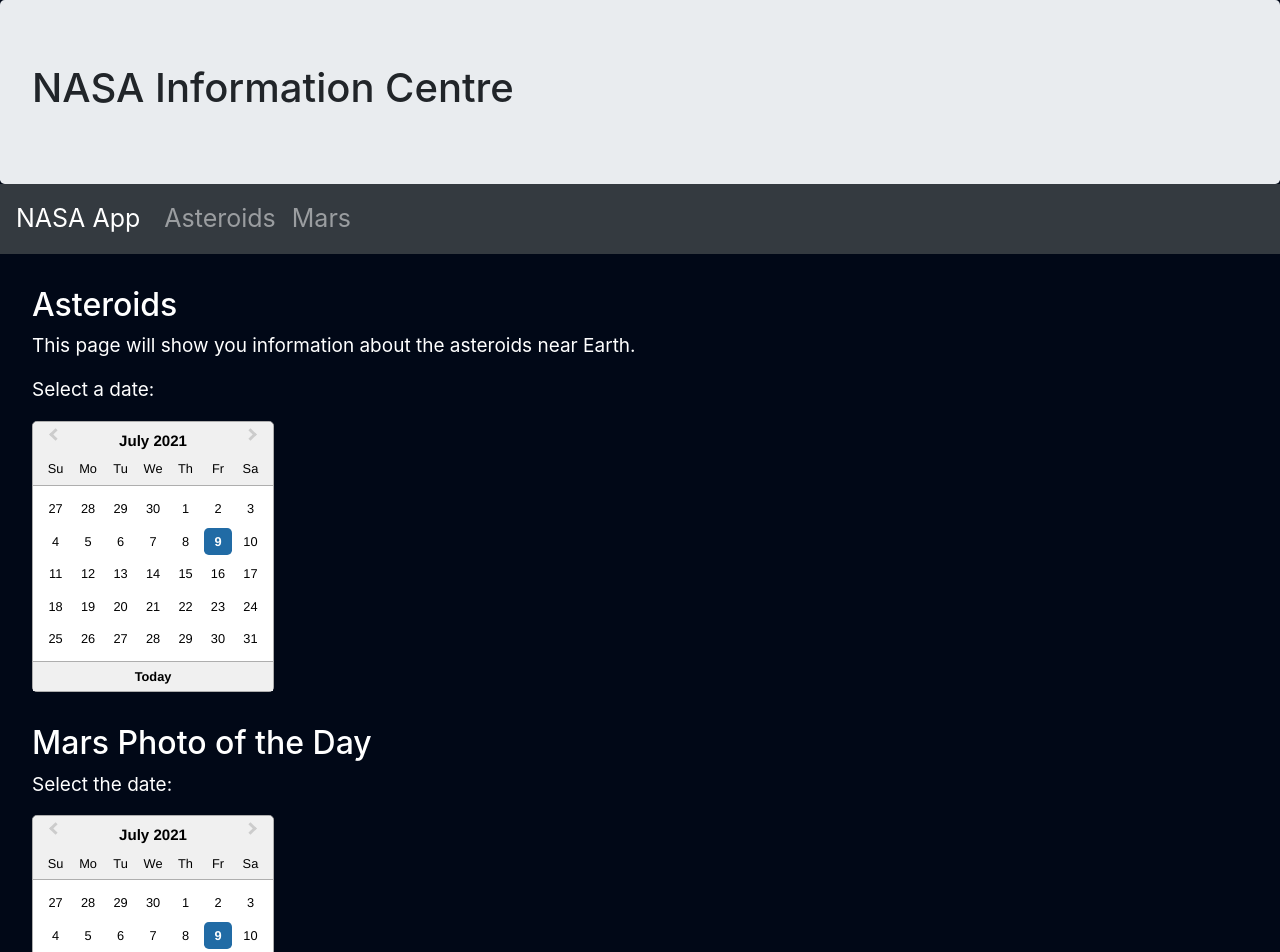
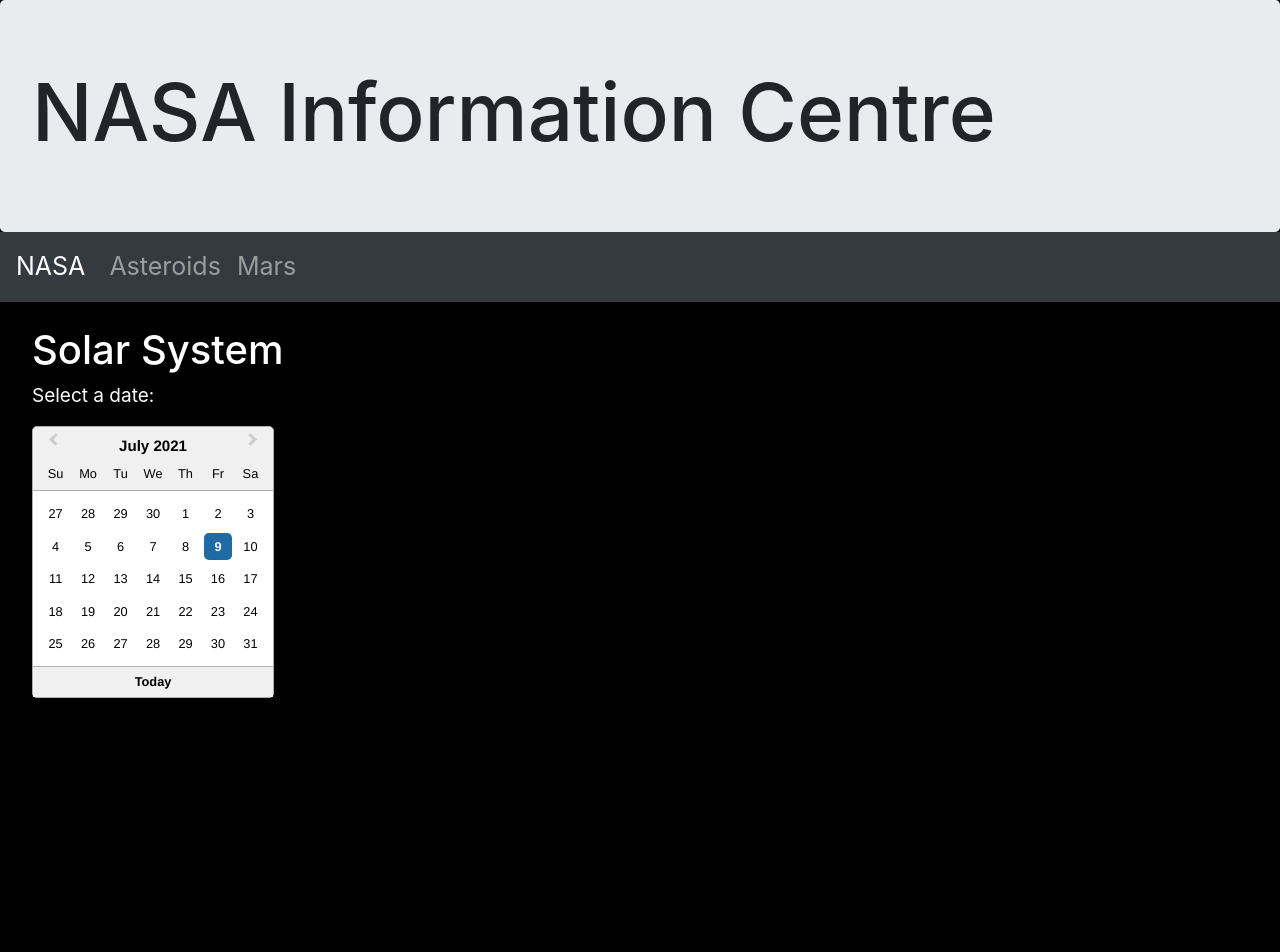
Before and after one commit to Andy-J-marshall/Nasa-App, a React (Create React App) app in the folder ui/: page / in a window 1280 px wide. Shown: the top 952 px of the page. After the commit the page ends 800 px from the top, so only its background shows below. Built offline with nearby package versions, Linux system fonts and the light colour scheme.

Commit message:
Refactored how the date search works so there is now only one date picker

```diff
--- a/ui/src/App.css
+++ b/ui/src/App.css
@@ -1,5 +1,5 @@
 body {
-  background-color: #010817;
+  background-color: black;
 }
 
 img {
@@ -7,23 +7,23 @@
   height: auto;
 }
 
-#asteroid-info {
+#home {
   color: white;
-  margin: 2rem 2rem 0rem 2rem;
-  font-size: 19px;
-}
-
-#mars {
-  color: white;
-  margin: 2rem 2rem 0rem 2rem;
+  margin: 1.5rem 2rem 0rem 2rem;
   font-size: 19px;
 }
 
 #mars-photo {
   border: 2rem;
   border-radius: 5%;
-  width: 50%;
-  height: 50%;
+  width: 40%;
+  height: 40%;
+}
+
+.component {
+  color: white;
+  margin: 2rem 2rem 0rem 0rem;
+  font-size: 19px;
 }
 
 .image-container {
@@ -34,7 +34,7 @@
 
 .top-left {
   position: absolute;
-  top: 25px;
+  top: 60px;
   left: 25px;
 }
 
--- a/ui/src/App.js
+++ b/ui/src/App.js
@@ -1,15 +1,14 @@
 import 'bootstrap/dist/css/bootstrap.min.css';
 import './App.css';
 import Header from './components/header';
-import AsteroidInfo from './components/asteroidInfo';
-import MarsPhoto from './components/marsPhoto';
+import Home from './components/home';
 
 function App() {
   return (
     <div id='app'>
       <Header />
-      <AsteroidInfo />
-      <MarsPhoto />
+      <Home />
+      {/* TODO add footer here */}
     </div>
   );
 }
--- a/ui/src/components/asteroidInfo.js
+++ b/ui/src/components/asteroidInfo.js
@@ -1,52 +1,26 @@
-import React, { useState } from 'react';
-import axios from 'axios';
+import React from 'react';
 import { CardGroup } from 'react-bootstrap';
 import Asteroid from './asteroid';
-import DateSelector from './dateSelector';
 import ErrorMessage from './errorMessage';
 
-function AsteroidInfo() {
-    const [asteroidResponse, setAsteroidResponse] = useState();
-    const [errorResponse, setErrorResponse] = useState();
-    const [successfulSearch, setSuccessfulSearch] = useState();
-    const [currentlySearching, setCurrentlySearching] = useState(false);
+function AsteroidInfo(props) {
+    const asteroidResponse = props.asteroidResponse;
+    const currentlySearching = props.currentlySearching;
+    const errorResponse = props.errorResponse;
+    const successfulSearch = props.successfulSearch;
 
-    async function getAsteroidInfo(date) {
-        const options = {
-            params: { date },
-            method: 'get',
-            url: 'http://localhost:9000/asteroid'
-        }
-        try {
-            setCurrentlySearching(true);
-            const res = await axios.request(options);
-            setCurrentlySearching(false);
-            setAsteroidResponse(res.data);
-            setSuccessfulSearch(true);
-        } catch (error) {
-            console.log(error.message);
-            setCurrentlySearching(false);
-            setErrorResponse(error.response.data);
-            setSuccessfulSearch(false);
-        }
-    }
+    // TODO add a percentage of likelihood of dying?
 
     return (
-        <div id='asteroid-info'>
-            {/* TODO change this to a home page with the date selector. Then load in asteroid and mars pages below */}
-            <h2>Asteroids</h2>
-            <p>This page will show you information about the asteroids near Earth.</p>
-            <p>Select a date:</p>
-            <DateSelector yearRange={20} searchCallback={getAsteroidInfo} />
+        <div id='asteroid-info' className='component'>
             {currentlySearching && <p>Loading</p>}
             {!currentlySearching && errorResponse && !successfulSearch && <ErrorMessage message={errorResponse} />}
             {!currentlySearching && successfulSearch && asteroidResponse && <div>
+                {asteroidResponse.totalNumber > 0 && <h2 style={{ marginTop: '2rem' }}>Asteroids</h2>}
                 {<div style={{ marginTop: '1.5rem' }} >
-                    <h2>Overview</h2>
                     <p>Asteroids in the vicinity of Earth: {asteroidResponse.totalNumber}</p>
                     <p>Potentially dangerous asteroids: {asteroidResponse.totalDangerousNumber}</p>
                 </div>}
-                {asteroidResponse.totalNumber > 0 && <h2 style={{ marginTop: '2rem' }}>Asteroids</h2>}
                 <CardGroup>
                     {asteroidResponse.asteroids.map((asteroid, index) => {
                         return <Asteroid
--- a/ui/src/components/dateSelector.js
+++ b/ui/src/components/dateSelector.js
@@ -8,10 +8,10 @@
     const [count, setCount] = useState(0)
 
     function handleDate(newDate) {
-        // TODO this isn't relevant for the mars photo API?
         if (newDate.toString() !== date.toString() || count < 1) {
             setDate(newDate);
-            props.searchCallback(newDate);
+            props.marsSearchCallback(newDate);
+            props.asteroidSearchCallback(newDate);
         }
         setShowDateDropdown(false);
         setCount(count + 1);
--- a/ui/src/components/header.js
+++ b/ui/src/components/header.js
@@ -2,10 +2,11 @@
 import NavigationBar from './navigationBar';
 
 function Header() {
+    // TODO make this navigate to home page?
     return (
         <div>
-            <Jumbotron style={{ margin: '0' }}>
-                <h1>NASA Information Centre</h1>
+            <Jumbotron style={{ margin: 0 }}>
+                <h1 style={{ fontSize: '5rem' }}>NASA Information Centre</h1>
             </Jumbotron>
             <NavigationBar />
         </div>
--- /dev/null
+++ b/ui/src/components/home.js
@@ -0,0 +1,66 @@
+import React, { useState } from 'react';
+import axios from 'axios';
+import DateSelector from './dateSelector';
+import MarsPhoto from './marsPhoto';
+import AsteroidInfo from './asteroidInfo';
+
+function Home() {
+    const [marsResponse, setMarsResponse] = useState();
+    const [asteroidResponse, setAsteroidResponse] = useState();
+    const [errorResponse, setErrorResponse] = useState();
+    const [successfulSearch, setSuccessfulSearch] = useState();
+    const [currentlySearching, setCurrentlySearching] = useState(false);
+
+    async function getAsteroidInfo(date) {
+        const options = {
+            params: { date },
+            method: 'get',
+            url: 'http://localhost:9000/asteroid'
+        }
+        try {
+            setCurrentlySearching(true);
+            const res = await axios.request(options);
+            setCurrentlySearching(false);
+            setAsteroidResponse(res.data);
+            setSuccessfulSearch(true);
+        } catch (error) {
+            console.log(error.message);
+            setCurrentlySearching(false);
+            setErrorResponse(error.response.data);
+            setSuccessfulSearch(false);
+        }
+    }
+
+    // TODO make it look nicer when selecting a new date. Currently it loads things in at weird times
+
+    async function getMarsPhoto(date) {
+        const options = {
+            params: { date },
+            method: 'get',
+            url: 'http://localhost:9000/mars'
+        };
+        try {
+            const res = await axios(options);
+            setMarsResponse(res.data);
+        } catch (error) {
+            console.log(error.message);
+        }
+    }
+
+    return (
+        <div id='home'>
+            <h1>Solar System</h1>
+            <p>Select a date:</p>
+            <DateSelector yearRange={20} asteroidSearchCallback={getAsteroidInfo} marsSearchCallback={getMarsPhoto} />
+            <MarsPhoto marsResponse={marsResponse} />
+            <AsteroidInfo
+                asteroidResponse={asteroidResponse}
+                errorResponse={errorResponse}
+                successfulSearch={successfulSearch}
+                currentlySearching={currentlySearching}
+            />
+        </div>
+    )
+}
+
+export default Home;
--- a/ui/src/components/marsPhoto.js
+++ b/ui/src/components/marsPhoto.js
@@ -1,33 +1,14 @@
 import dotenv from 'dotenv';
-import axios from 'axios';
-import React, { useState } from 'react';
-import DateSelector from './dateSelector';
+import React from 'react';
 import martianPicture from '../assets/martians.png';
 
 dotenv.config();
 
-function MarsWeather() {
-    const [marsResponse, setMarsResponse] = useState();
-
-    async function getMarsPhoto(date) {
-        const options = {
-            params: { date },
-            method: 'get',
-            url: 'http://localhost:9000/mars'
-        };
-        try {
-            const res = await axios(options);
-            setMarsResponse(res.data);
-        } catch (error) {
-            console.log(error.message);
-        }
-    }
+function MarsWeather(props) {
+    const marsResponse = props.marsResponse;
 
     return (
-        <div id='mars'>
-            <h2>Mars Photo of the Day</h2>
-            <p>Select the date:</p>
-            <DateSelector yearRange={20} searchCallback={getMarsPhoto} />
+        <div id='mars' className='component'>
             {marsResponse && !marsResponse.imageFound && renderDefaultImage()}
             {marsResponse && marsResponse.imageFound && renderImage(marsResponse)}
         </div>
@@ -37,6 +18,7 @@
 function renderDefaultImage() {
     return (
         <div>
+            <h2>Mars Photo of the Day</h2>
             <p>No image found, try selecting a date in the past.</p>
             <img id='mars-photo' alt='Cartoon martian' src={martianPicture}></img>
         </div>
@@ -46,6 +28,7 @@
 function renderImage(marsResponse) {
     return (
         <div className='image-container'>
+            <h2>Mars Photo of the Day</h2>
             <img id='mars-photo' alt='Surface of Mars' src={marsResponse.img}></img>
             <div className='top-left'>
                 <p>{marsResponse.name}<br />
--- a/ui/src/components/navigationBar.js
+++ b/ui/src/components/navigationBar.js
@@ -1,17 +1,17 @@
 import { Navbar, Nav } from 'react-bootstrap';
 
 function NavigationBar() {
-    // TODO tidy this up
+    // TODO tidy this up. How will it work for the app in it's current state?
     return (
-        <div className='navigation-bar' id='home'>
+        <div className='navigation-bar'>
             <Navbar variant='dark' bg='dark' expand='lg'>
-                <Navbar.Brand className='navigation-bar' href='#home'>NASA App</Navbar.Brand>
+                <Navbar.Brand className='navigation-bar' href='#home'>NASA</Navbar.Brand>
                 <Navbar.Toggle aria-controls='basic-navbar-nav' />
                 <Navbar.Collapse id='basic-navbar-nav'>
                     <Nav>
                         {/* TODO I'm not sure this is directing to these IDs correctly - need to check */}
-                        <Nav.Link href='#asteroidInfo'>Asteroids</Nav.Link>
-                        <Nav.Link href='#marsPhoto'>Mars</Nav.Link>
+                        <Nav.Link href='#asteroid-info'>Asteroids</Nav.Link>
+                        <Nav.Link href='#mars'>Mars</Nav.Link>
                     </Nav>
                 </Navbar.Collapse>
             </Navbar>
```
Also changed, not shown: 1 other file (tests, documents, lock files or other folders).
